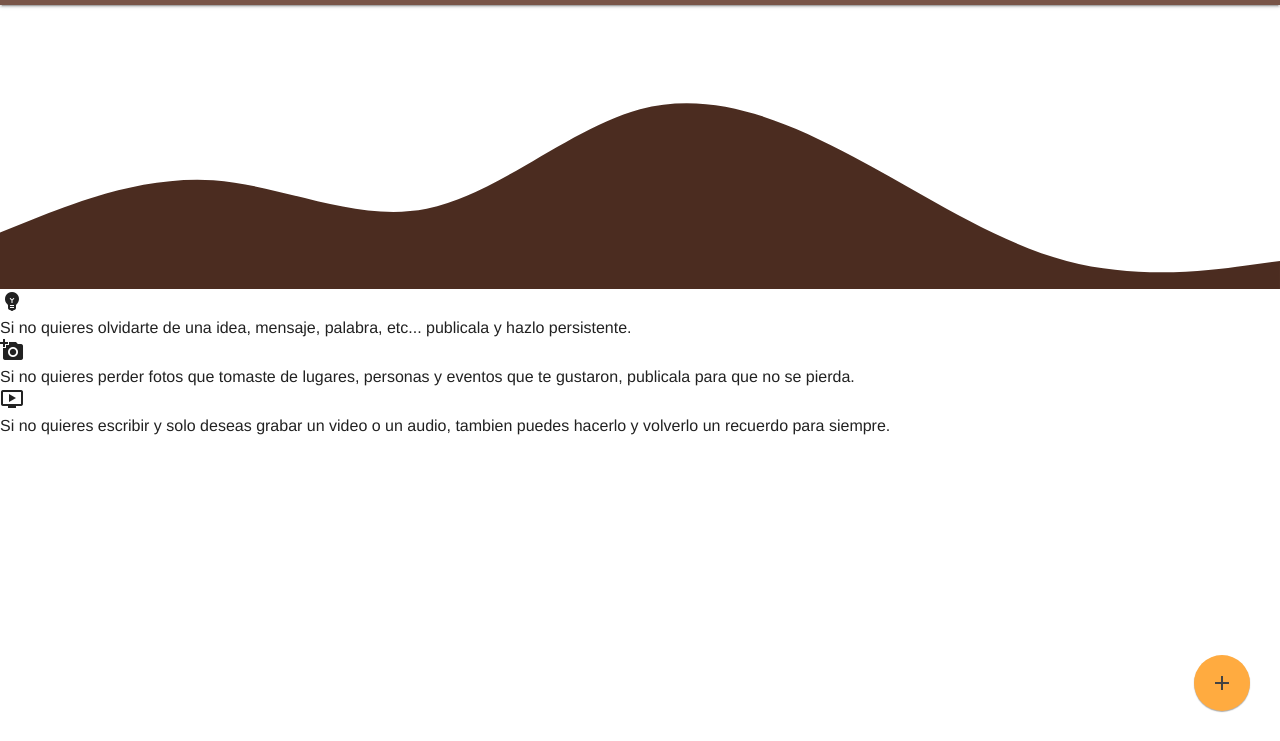
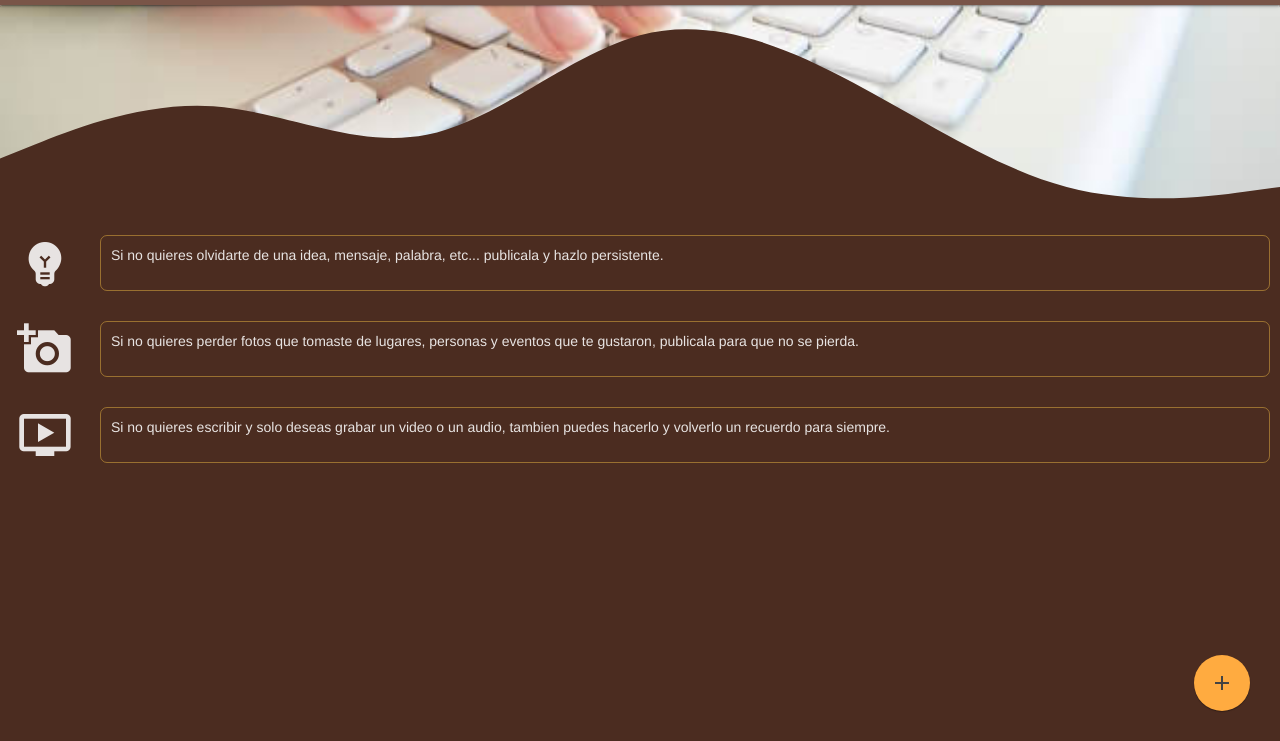
Before and after one commit to Herrius/PWA-EDTeam, a website: page index.html in a window 1280 px wide. Shown: the part 59-800 px from the top of the page. Drawn offline with nearby package versions, Linux system fonts and the light colour scheme.

Commit message:
Integracion de manifest

```diff
--- a/index.html
+++ b/index.html
@@ -5,9 +5,14 @@
   <meta name="viewport" content="width=device-width, user-scalable=no, initial-scale=1.0, maximum-scale=1.0, minimum-scale=1.0">
   <meta http-equiv="X-UA-Compatible" content="ie=edge">
   <title>PostMe</title>
+  <!-- los metas que se agregan para PWA -->
+  <link rel="icon" type="image/png" href="src/images/icons/icon-144x144.png">
+  <meta name="theme-color" content="#4b2c20">
+
   <link rel="stylesheet" href="https://fonts.googleapis.com/icon?family=Material+Icons">
   <link rel="stylesheet" href="https://code.getmdl.io/1.3.0/material.brown-orange.min.css" />
   <script defer src="https://code.getmdl.io/1.3.0/material.min.js"></script>
+  <link rel="manifest" href="manifest.webmanifest">
   <link rel="stylesheet" href="src/css/app.css">
   <script src="src/js/app.js"></script>
 </head>
--- a/package.json
+++ b/package.json
@@ -13,6 +13,6 @@
   "author": "herrius",
   "license": "ISC",
   "devDependencies": {
-    "http-server": "^13.0.0"
+    "http-server": "^13.0.2"
   }
 }
--- a/src/css/app.css
+++ b/src/css/app.css
@@ -15,24 +15,20 @@
     --width: 100%;
     --fontFamily: "Roboto";
   }
-.floating-button {
+
+  .floating-button {
     z-index: 1000;
     position: fixed;
     bottom: 0;
     right: 0;
     padding: 30px;
-}
-#main .card-wide {
+  }
+
+  #main .card-wide {
     width: var(--width);
-}
-.loading-button{
-    z-index: 1000;
-    position: fixed;
-    bottom: 0;
-    right: 0;
-    padding: 30px;
-}
-#modal-post-section {
+  }
+
+  #modal-post-section {
     display: none;
     z-index: 1001;
     position: fixed;
@@ -46,3 +42,54 @@
     transform: translateY(100vh);
     transition: transform .5s;
   }
+
+  .svg--container {
+    position: relative;
+  }
+
+  .svg--container div {
+    height: 210px;
+    background: var(--dark-primary) url('../images/computer.jpg');
+    background-position: bottom;
+    background-size: cover;
+    object-fit: cover;
+    color: var(--white);
+  }
+
+  .svg--container svg {
+    position: absolute;
+    bottom: 0;
+    background: transparent;
+  }
+
+  #main .page-index {
+    background: var(--dark-primary);
+    height: var(--height);
+  }
+
+  .page--initial {
+    margin-top: 10px;
+    display: flex;
+    flex-direction: row;
+    user-select: none;
+    opacity: .87;
+    color: var(--gray);
+    font-size: 1rem;
+    line-height: 18px;
+    font-weight: 400;
+  }
+  .page--initial i{
+    font-size: 4rem;
+    color: var(--white);
+    min-width: 70px;
+    padding: 10px;
+    text-align: center;
+  }
+  .page--initial .description {
+    color: var(--white);
+    border-radius: 7px;
+    border: 1px solid rgba(255, 201, 71, .5);
+    margin: 10px 10px;
+    padding: 10px;
+    width: calc(var(--width) - 20px);
+  }
--- a/src/js/app.js
+++ b/src/js/app.js
@@ -4,7 +4,7 @@ let MODAL_POST;
 let BTN_SHOW_POST;
 let BTN_CANCEL_POST;
 
-//funciones
+// Funciones
 const showPostModal = () => {
   MAIN.style.display = 'none';
   MODAL_POST.style.display = 'block';
@@ -16,12 +16,20 @@ const showPostModal = () => {
   MAIN.style.display = 'block';
   MODAL_POST.style.transform = 'translateY(100vh)';
 };
+
 // Cuando se cargue todo nuestro DOM
-window.addEventListener('load', () => {
+window.addEventListener('load',async () => {
   MAIN = document.querySelector('#main');
   MODAL_POST = document.querySelector('#modal-post-section');
   BTN_SHOW_POST = document.querySelector('#btn-upload-post');
   BTN_SHOW_POST.addEventListener('click', showPostModal);
   BTN_CANCEL_POST = document.querySelector('#btn-post-cancel');
   BTN_CANCEL_POST.addEventListener('click', closePostModal)
+
+  if("serviceWorker" in navigator){
+    const response= await navigator.serviceWorker.register("sw.js");
+    if(response){
+      console.info('Services worker registrado');
+    }
+  }
 });
```
Also changed, not shown: sw.js (added, +9 -0 lines), manifest.webmanifest (added), src/imagenes/computer.jpg (deleted), src/images/icons/icon-144x144.png (added), src/images/icons/icon-192x192.png (added), src/images/icons/icon-256x256.png (added), src/images/icons/icon-384x384.png (added), src/images/icons/icon-512x512.png (added), 1 other file. Lines whose indentation alone changed are shown as unchanged.
